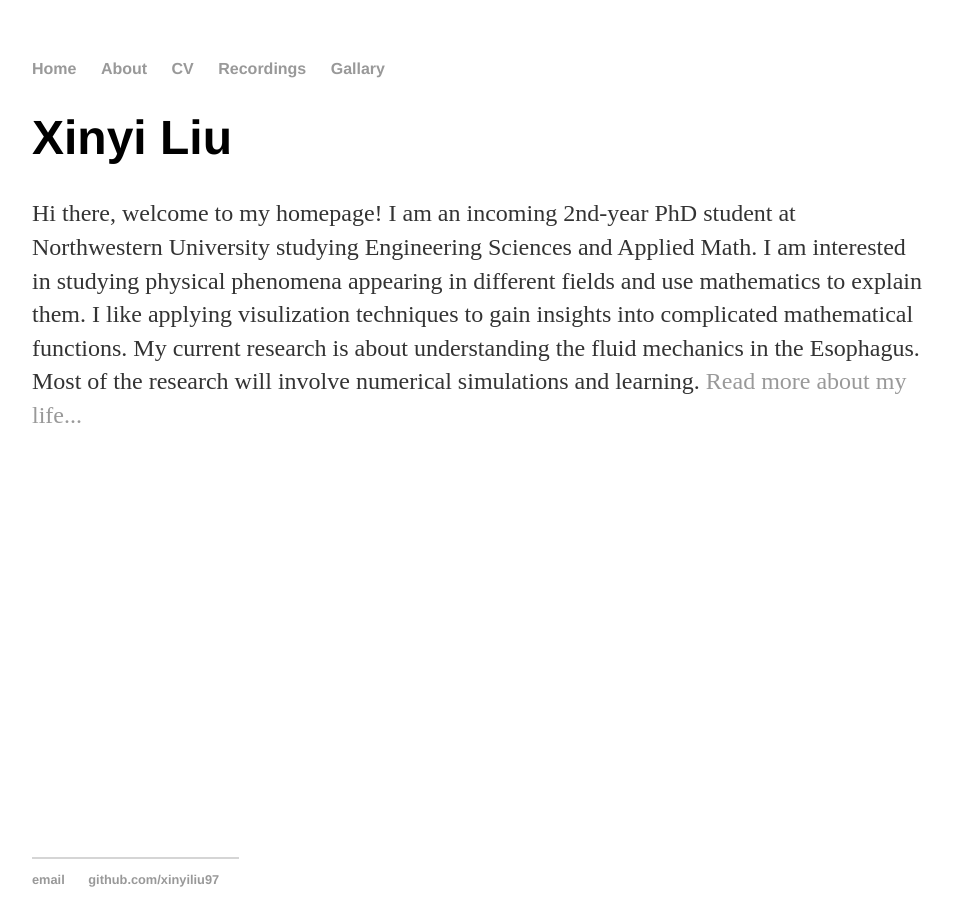
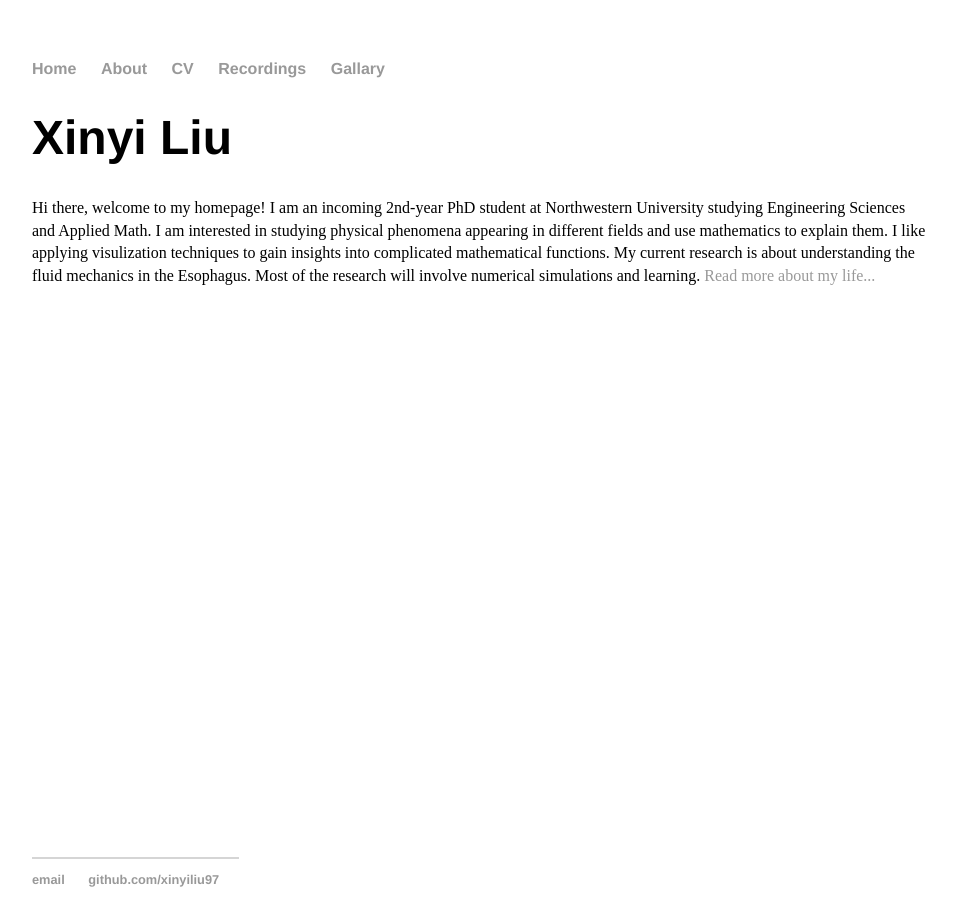
Before and after one commit to xinyiliu97/xinyiliu97.github.io, a Jekyll site: the page built from index.html, in a window 1280 px wide. Shown: the whole page, without its empty margins (160-1116 px from the left). Built offline with Jekyll 4.4.1, drawn with Linux system fonts in a browser that asks for light colours.

Commit message:
Update main.css

```diff
--- a/css/main.css
+++ b/css/main.css
@@ -24,8 +24,9 @@
     font-family:'Helvetica', 'Arial', 'Sans-Serif';
 }
 p {
-    font-size: 1.5em;
+    font-size: 1em;
     line-height: 1.4em;
+    font-family:'Helvetica', 'Arial', 'Sans-Serif'
     color: #333;
 }
 footer {
```
